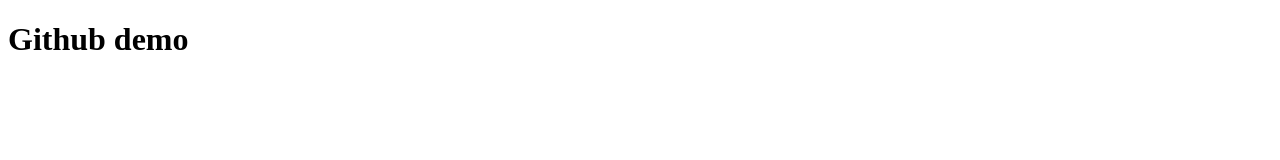
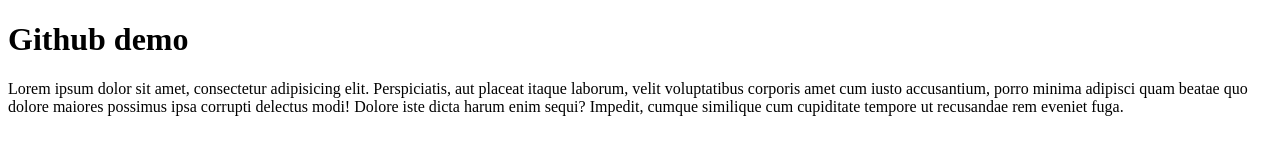
Before and after one commit to ABraskys/git, a plain HTML site: page index.html in a window 1280 px wide. Drawn offline with Linux system fonts and the light colour scheme.

Commit message:
p + style

```diff
--- a/index.html
+++ b/index.html
@@ -8,6 +8,7 @@
 </head>
 <body>
     <h1>Github demo</h1>
+    <p>Lorem ipsum dolor sit amet, consectetur adipisicing elit. Perspiciatis, aut placeat itaque laborum, velit voluptatibus corporis amet cum iusto accusantium, porro minima adipisci quam beatae quo dolore maiores possimus ipsa corrupti delectus modi! Dolore iste dicta harum enim sequi? Impedit, cumque similique cum cupiditate tempore ut recusandae rem eveniet fuga.</p>
 
 </body>
 </html>
--- a/style.css
+++ b/style.css
@@ -2,3 +2,7 @@
     background: black;
     color: white;
 }
+p{
+    font-family: verdana;
+    font-size: 1.2em;
+}
```
